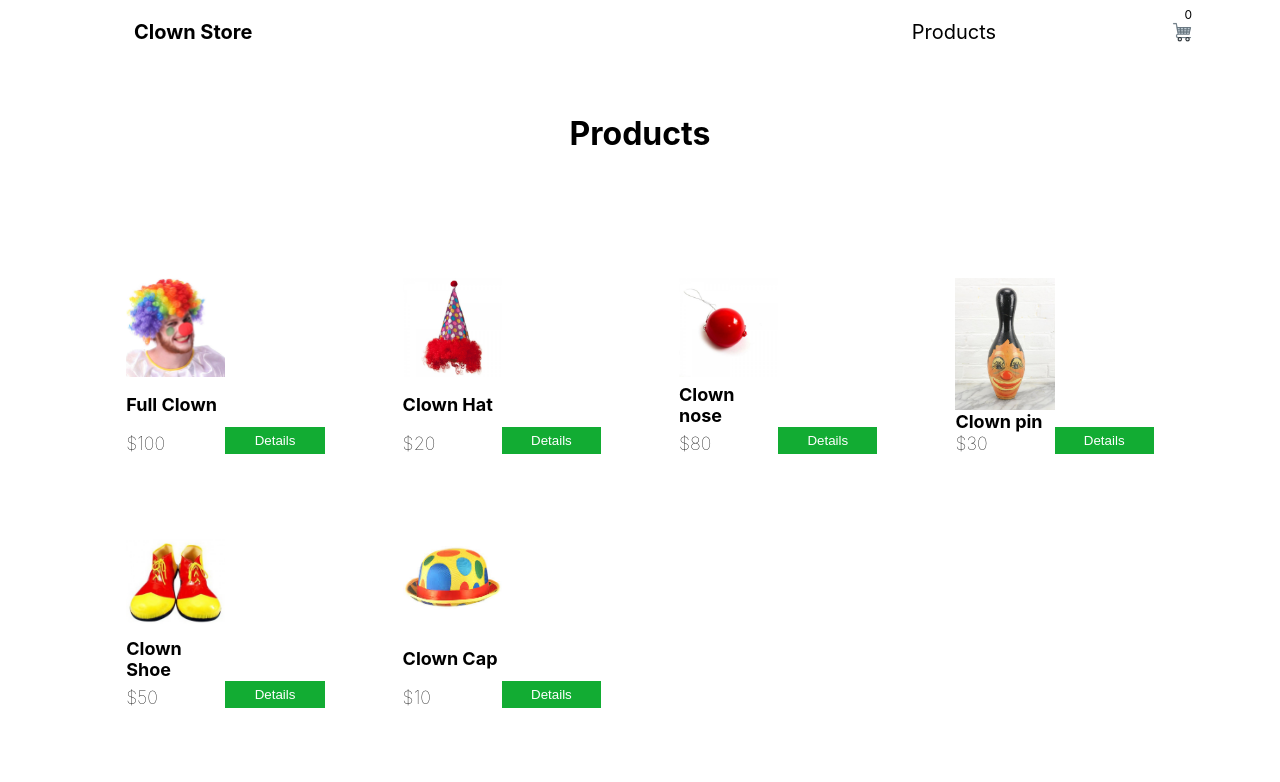
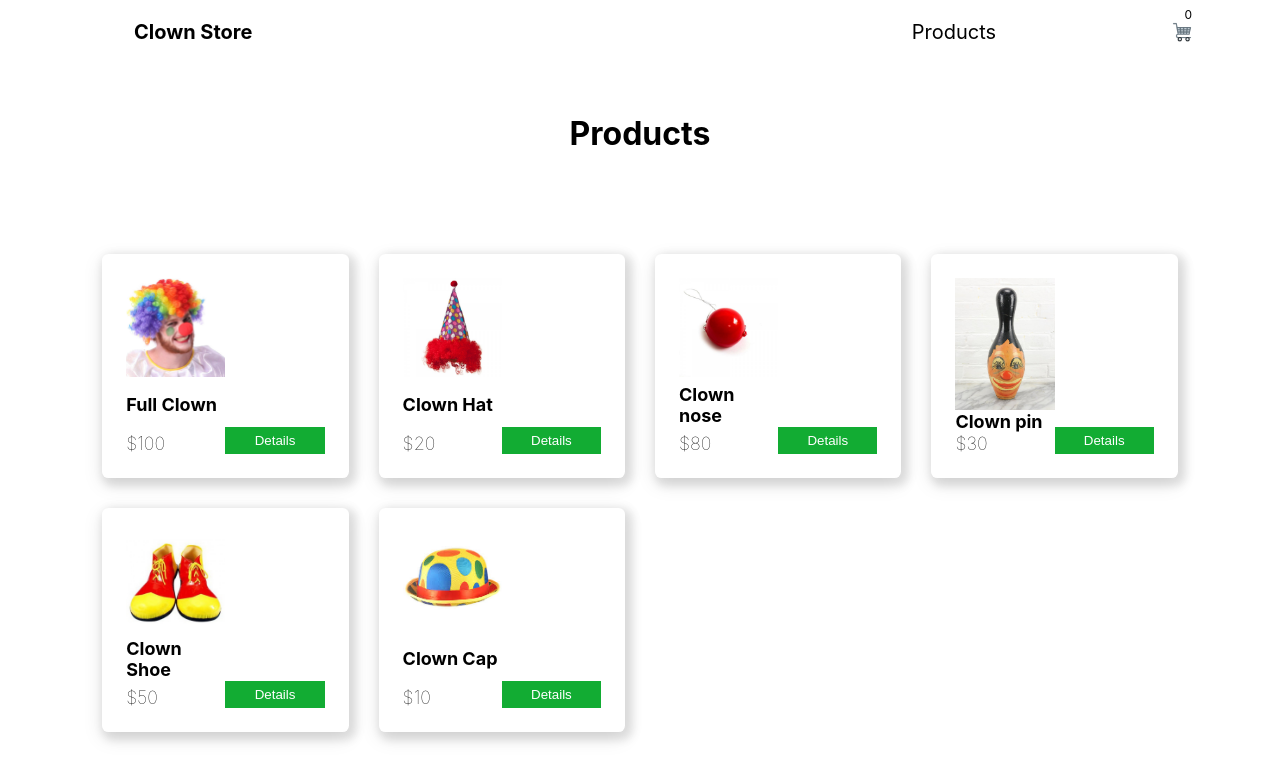
Before and after one commit to Chimdiya1/clownstore, a React (Create React App) app: page /products in a window 1280 px wide. Shown: the top 782 px of the page. Built offline with nearby package versions, Linux system fonts and the light colour scheme.

Commit message:
card effect

```diff
--- a/src/productItem.css
+++ b/src/productItem.css
@@ -62,7 +62,8 @@
       background-color: #fff;
   max-width: 100%;
       border:none;
-
+      box-shadow: 4px 4px 8px 4px rgba(0, 0, 0, 0.1), 0 6px 20px 0 rgba(0, 0, 0, 0.1);
+      border-radius: .4em;
 
 }
 .product_item:first-of-type{
```
